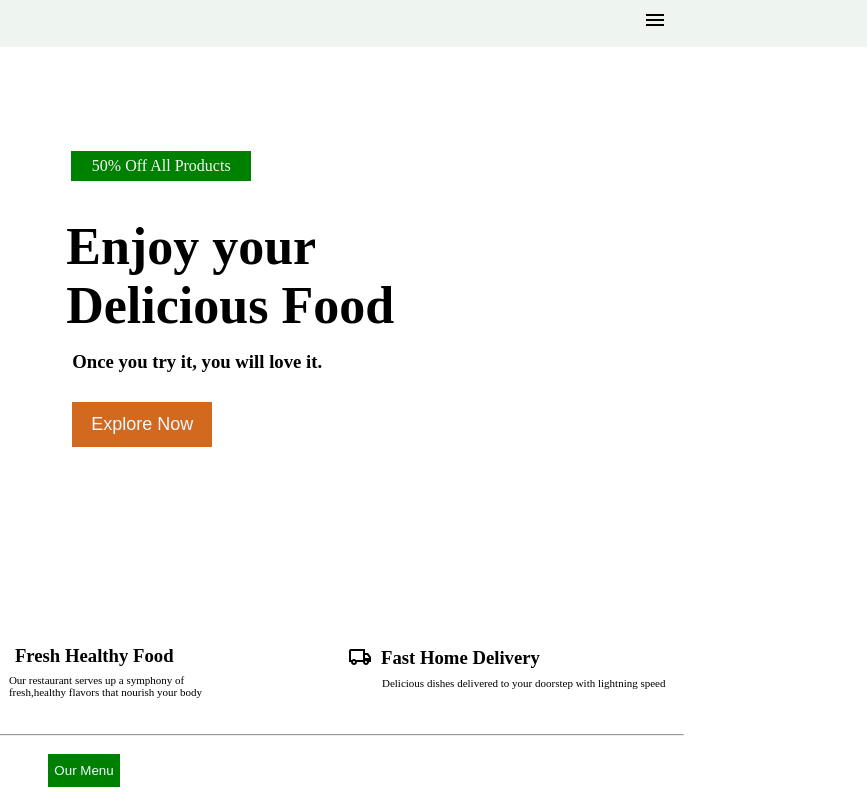
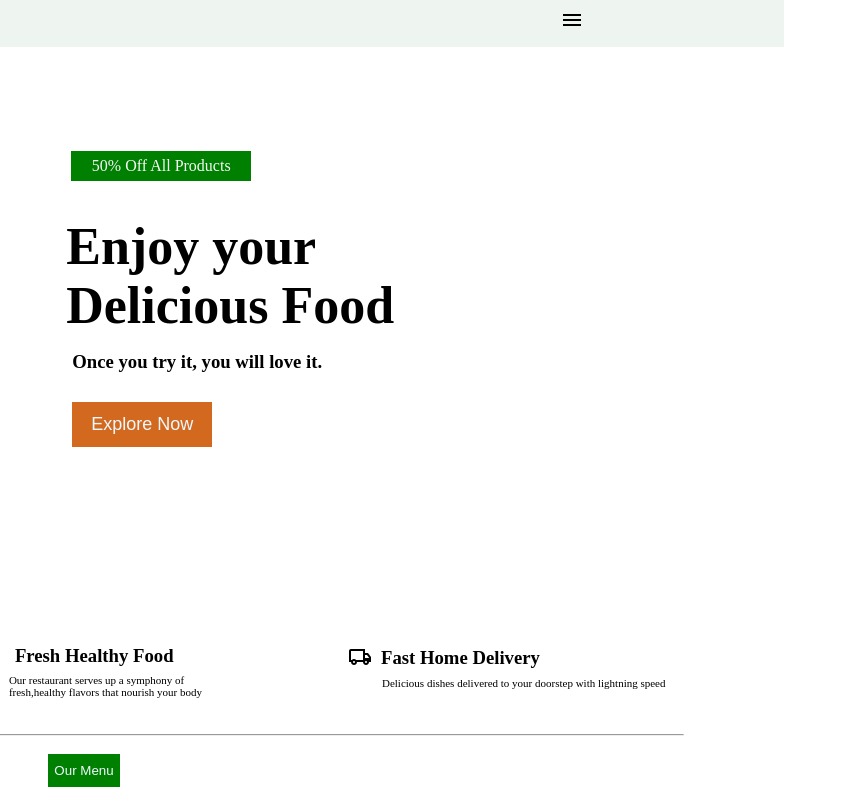
Before and after one commit to Shafaet1074/Restaurant-website, a plain HTML site: page index.html in a window 1280 px wide. Shown: the top 800 px of the page, 596-1463 px from the left, 867 px wide, since content can reach past the window. Drawn offline with nearby package versions, Linux system fonts and the light colour scheme.

Commit message:
Update style.css

```diff
--- a/style.css
+++ b/style.css
@@ -7,7 +7,7 @@
     justify-content: space-between;
     background-color: rgb(238, 245, 240);
     height: 47px;
-    width: 1363px;
+    width: 100%;
     flex-wrap: wrap;
     padding-right: 100px;
 
```
